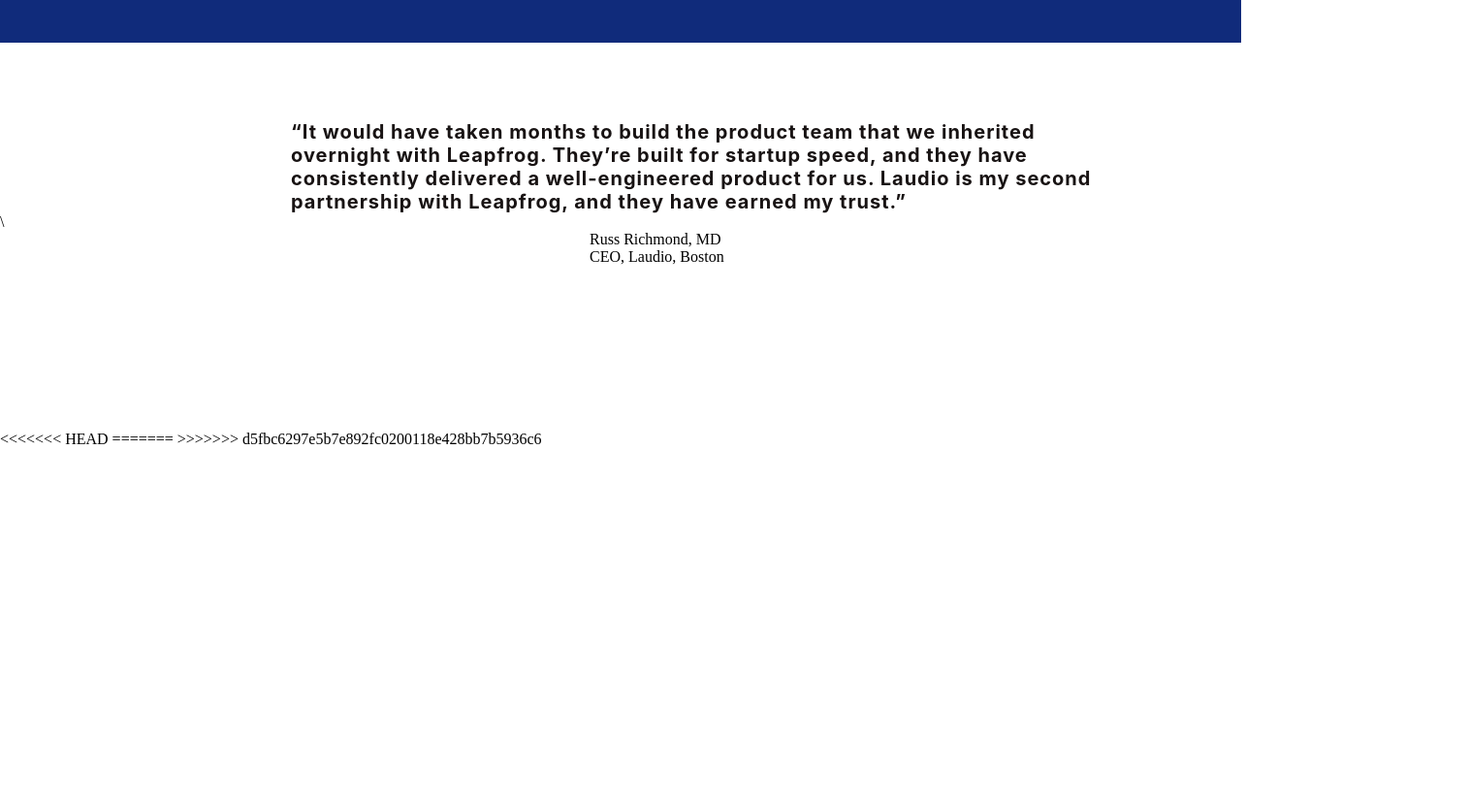
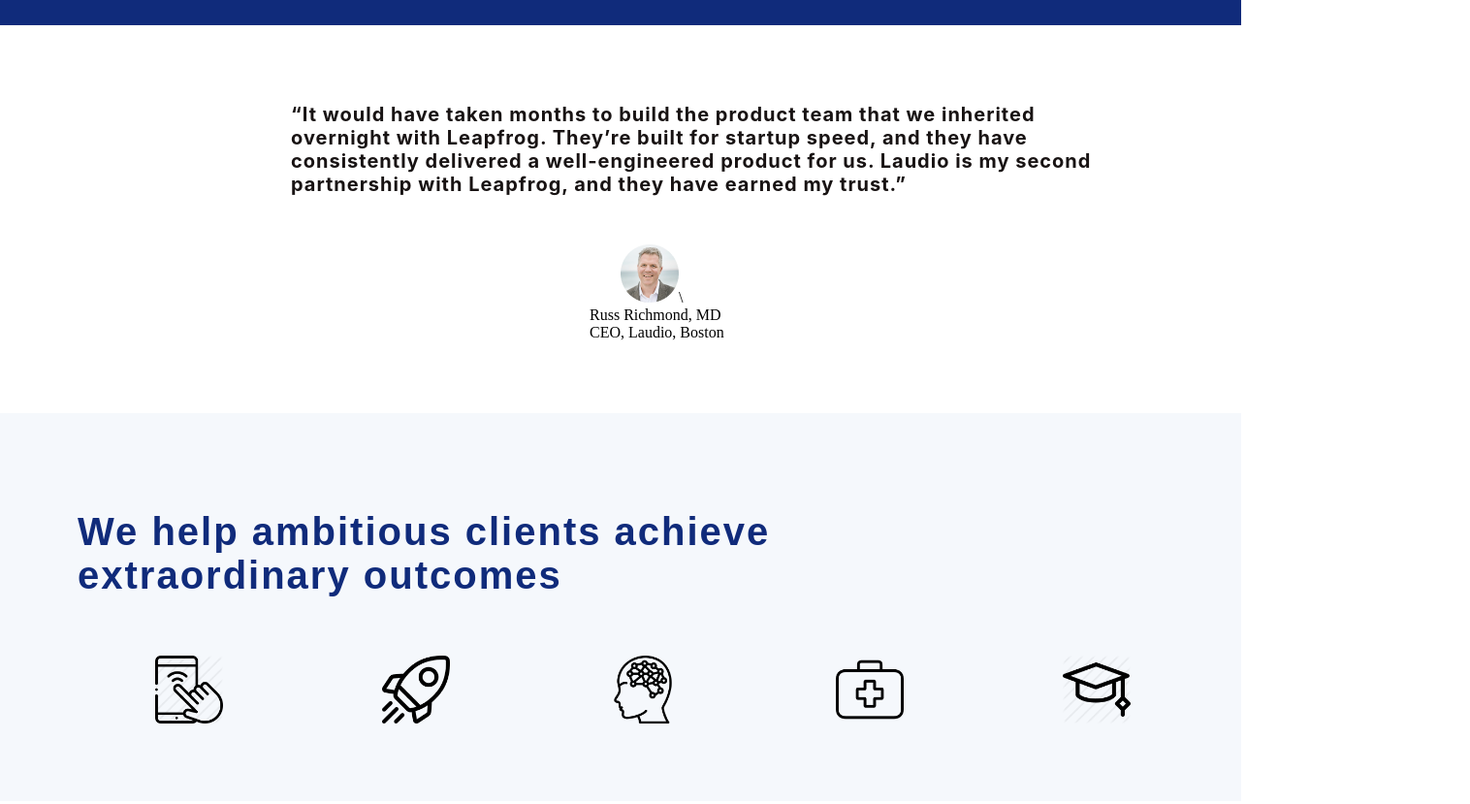
Before and after one commit to gautamkrishna01/Leapfrog-Clone, a plain HTML site: page index.html in a window 1280 px wide. Shown: the part 714-1543 px from the top of the page at 97% size, 1516 px wide, since content can reach past the window. Before the commit the page ends 1176 px from the top, so only its background shows below. Drawn offline with Linux system fonts and the light colour scheme.

Commit message:
photo section added

```diff
--- a/Css/index.css
+++ b/Css/index.css
@@ -173,3 +173,40 @@ header
 
 
 /* end start to  Md section  */
+
+
+/* start the  extraordinary outcomes */
+.flex-ambitious
+{
+    height: 400px;
+    width: 100%;
+    background-color:#F5F8FC
+}
+.row-1
+{
+    padding-top: 100px;
+    margin-left: 2em;
+    font-size: 40px;
+    font-family: Arial, Helvetica, sans-serif;
+    color: #102b7b;
+    letter-spacing: 2px;
+
+}
+.icons
+{
+  margin-left: 10em;
+  position: relative;
+  bottom: 150px;
+  height: 70px;
+  width: 70px;
+}
+.icons:hover
+{
+    background-color: #2ecc71;
+    height: 70px;
+    width: 70px;
+    border-radius: 20px;
+    transition: 0.2s ease;
+}
+
+/* end of extraordinary outcomes */
--- a/Css/style.css
+++ b/Css/style.css
@@ -58,12 +58,10 @@ header
     color: white;
     cursor: pointer;
     margin-left: 10em;
-<<<<<<< HEAD
+    margin-top: -8px;
 
-=======
-    margin-top: -8px;
->>>>>>> d5fbc6297e5b7e892fc0200118e428bb7b5936c6
 }
+
 
 /* end of heading  */
 /* start  of section  */
--- a/index.html
+++ b/index.html
@@ -5,13 +5,8 @@
     <meta charset="UTF-8">
     <meta http-equiv="X-UA-Compatible" content="IE=edge">
     <meta name="viewport" content="width=device-width, initial-scale=1.0">
-<<<<<<< HEAD
-    <title>Home Page</title>
+    <title>Leap frog</title>
     <link rel="stylesheet" href="Css/index.css">
-=======
-    <title>Leap frog</title>
-    <link rel="stylesheet" href="Css/style.css">
->>>>>>> d5fbc6297e5b7e892fc0200118e428bb7b5936c6
 </head>
 
 <body>
@@ -70,11 +65,36 @@
       <!-- end of md section  -->
 
 
+      <!-- Start the extraordinary outcomes  -->
+
+      <div class="flex-ambitious">
+          <h1 class="row-1">
+            We help ambitious clients achieve <br>extraordinary outcomes
+          </h1>
+
+      </div>
+
+      <div class="container-gallary">
+          <img src="Photos/icon1.png"height="50px" class="icons" >
+          <!-- <p>Digital Transformation</p> -->
+          <img src="Photos/icon2.png" height="50px"  class="icons">
+          <!-- <p>  Start ups</p> -->
+          <img src="Photos/icon3.png" height="50px"  class="icons">
+          <!-- <p>Artificial Intelligence</p> -->
+          <img src="Photos/icon4.png" height="50px"  class="icons">
+          <!-- <p>Healthcare</p> -->
+          <img src="Photos/icon5.png" height="50px"  class="icons">
+      </div>
+
+
+
+      <!-- end of extraordinary outcomes -->
+
+
 </body>
 
-<<<<<<< HEAD
+
 
 </html>
-=======
+
 </html>
->>>>>>> d5fbc6297e5b7e892fc0200118e428bb7b5936c6
```
Also changed, not shown: Photos/icon1.png (added), Photos/icon2.png (added), Photos/icon3.png (added), Photos/icon4.png (added), Photos/icon5.png (added).
